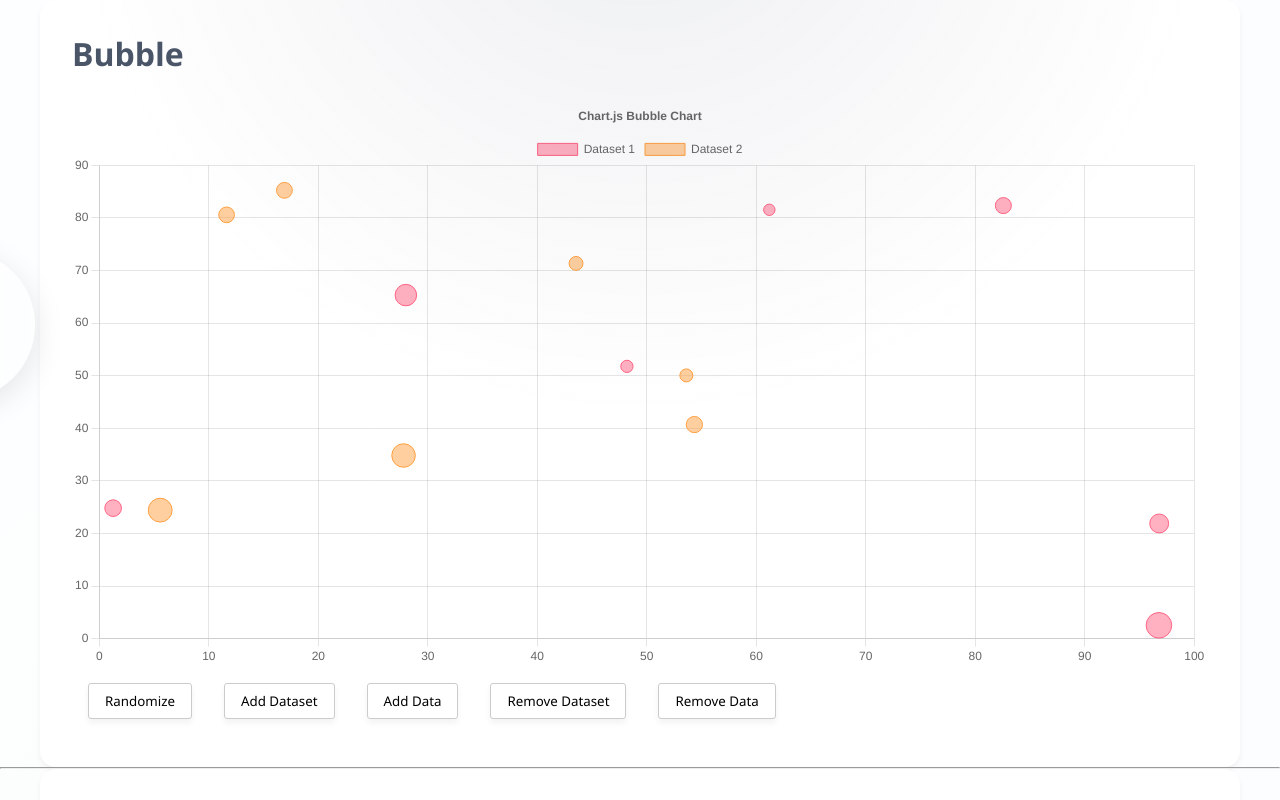
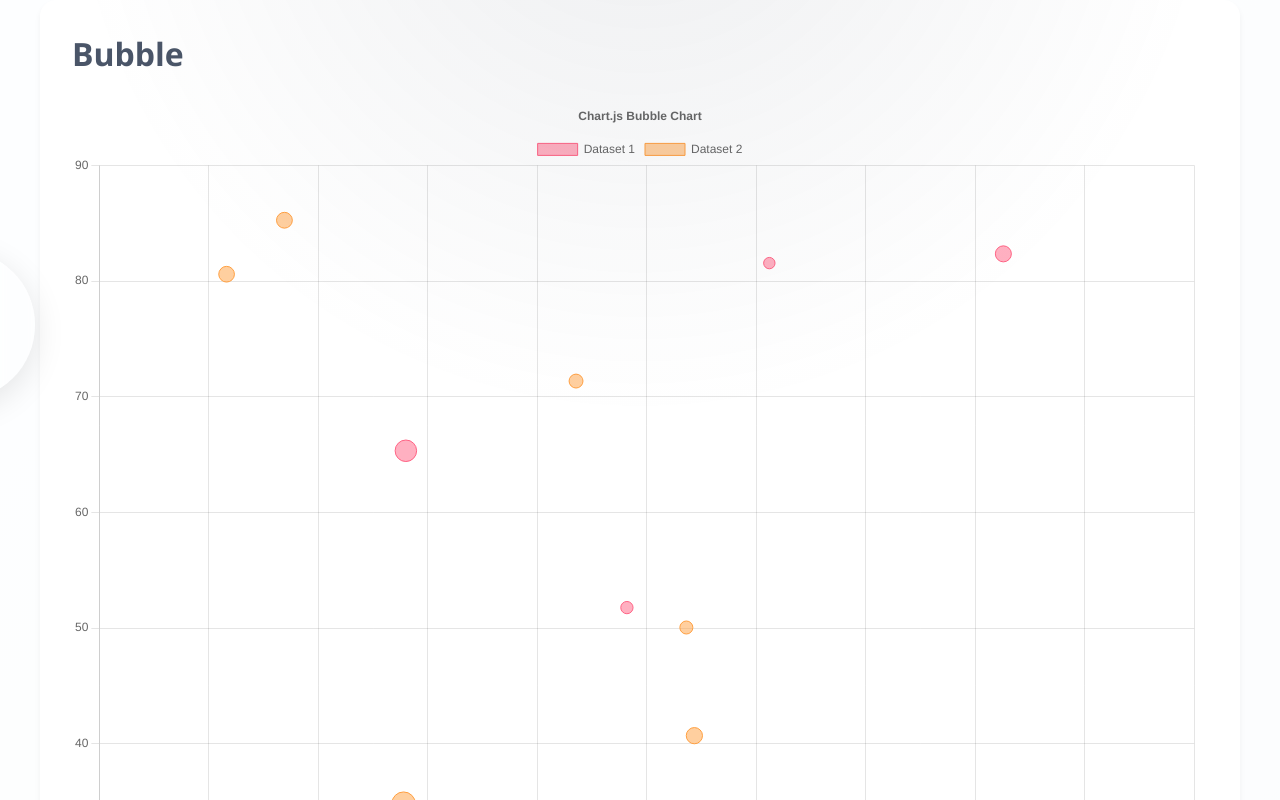
Before and after one commit to 119786155/error_run, a SvelteKit app: page /chart in a window 1280 px wide. Shown: the top 800 px of the page. Built offline with nearby package versions, Linux system fonts and the light colour scheme.

Commit message:
style of bubble chart

```diff
--- a/src/routes/chart/Bubble.svelte
+++ b/src/routes/chart/Bubble.svelte
@@ -111,7 +111,7 @@
 
 <div class="container">
 	<h1>Bubble</h1>
-	<canvas bind:this={chartCanvas} id="bubbleChart"></canvas>
+	<canvas bind:this={chartCanvas} id="bubbleChart" height="300"></canvas>
 	<div>
 		{#each actions as item}
 			<button onclick={() => item.handler(chart)} class="bubble-char-btn">{item.name}</button>
```
